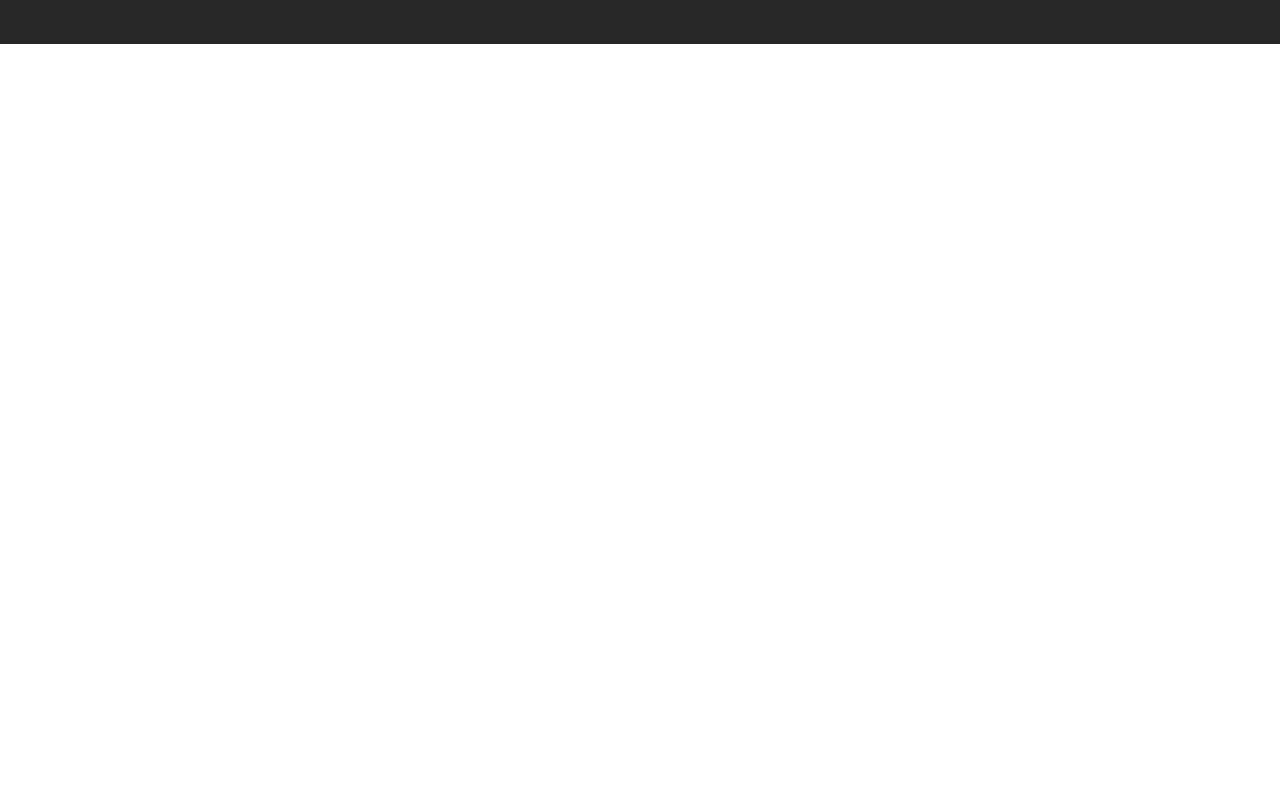
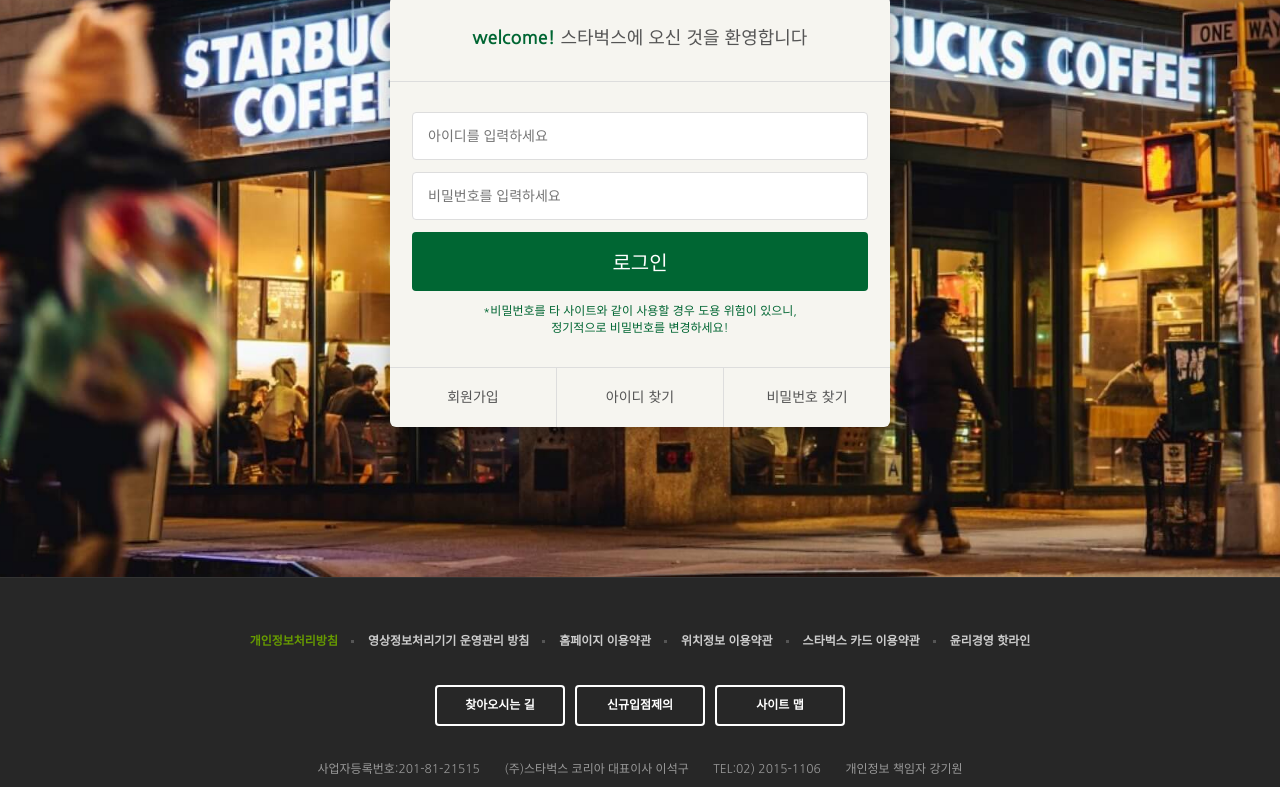
Before and after one commit to choieunstar/starbucks, a plain HTML site: page signin/index.html in a window 1280 px wide. Shown: the part 290-1077 px from the top of the page. Before the commit the page ends 800 px from the top, so only its background shows below. Drawn offline with nearby package versions, Linux system fonts and the light colour scheme.

Commit message:
로그인 페이지 완성

```diff
--- /dev/null
+++ b/css/signin.css
@@ -0,0 +1,79 @@
+.signin{
+  margin-top: 120px;
+  padding: 100px 0 150px;
+  background-image: url(../images/signin_bg.jpg);
+  background-repeat: no-repeat;
+  background-position: center;
+  background-attachment: fixed;
+  background-size: cover;
+}
+.signin h1{
+  color: #fff;
+  font-size: 30px;
+  font-weight: 700;
+  text-align: center;
+  margin-bottom: 24px;
+
+}
+.signin .signin__card{
+  width: 500px;
+  margin: 0 auto;
+  border-radius: 6px;
+  background-color: #f6f5f0;
+  box-shadow: 2px 2px 20px rgba(0,0,0,.3);
+  color: #555;
+}
+.signin__card h2{
+  padding: 30px;
+  font-size: 18px;
+  text-align: center;
+  border-bottom: 1px solid #ddd;
+}
+.signin__card h2 strong{
+  font-weight: 700;
+  color: #006633;
+}
+.signin__card form{
+padding: 30px 22px;
+}
+.signin__card form input{
+width: 100%;
+margin-bottom: 12px;
+padding: 15px;
+border: 1px solid #ddd;
+border-radius: 4px;
+outline: none;
+box-sizing: border-box;
+font-size: 14px;
+}
+.signin__card form [type="submit"]{
+  background-color: #006633;
+  border: none;
+  color: #fff;
+  font-size: 20px;
+  cursor: pointer;
+}
+.signin__card form p{
+  font-size: 12px;
+  color: #006633;
+  text-align: center;
+}
+.signin__card .actions{
+  display: flex;
+  border-top: 1px solid #ddd;
+}
+.signin__card .actions a{
+  flex-grow: 1;
+  flex-basis: 0;
+  text-align: center;
+  padding: 20px;
+  color: #555;
+  font-size: 14px;
+  border-right:1px solid #ddd;
+}
+.signin__card .actions a:last-child{
+  border-right: none;
+}
+.signin__card .actions a:hover{
+  text-decoration: underline;
+}
--- a/signin/index.html
+++ b/signin/index.html
@@ -16,6 +16,8 @@
 <link rel="stylesheet" href="https://fonts.googleapis.com/icon?family=Material+Icons">
 
 <link rel="stylesheet" href="../css/common.css"/>
+<link rel="stylesheet" href="../css/signin.css"/>
+
 
 
   <meta property="og:type" content="website" />
@@ -31,9 +33,6 @@
   <meta property="twitter:description" content="스타벅스는 세계에서 가장 큰 다국적 커피 전문점으로, 64개국에서 총 23,187개의 매점을 운영하고 있습니다." />
   <meta property="twitter:image" content="../images/starbucks_seo.jpg" />
   <meta property="twitter:url" content="https://starbucks.co.kr" />
-
-
-
 
   <script defer src="../js/common.js"></script>
 </head>
@@ -367,7 +366,26 @@
   </div>
   </header>
 
-  <section class="signin"></section>
+  <section class="signin">
+ <h1>로그인</h1>
+    <div class="signin__card">
+      <h2><strong>welcome!</strong> 스타벅스에 오신 것을 환영합니다</h2>
+      <form>
+        <input type="text" placeholder="아이디를 입력하세요">
+        <input type="password" placeholder="비밀번호를 입력하세요">
+        <input type="submit" value="로그인">
+        <P>
+          *비밀번호를 타 사이트와 같이 사용할 경우 도용 위험이 있으니,<br>
+          정기적으로 비밀번호를 변경하세요!
+        </P>
+      </form>
+      <div class="actions">
+        <a href="javascript:void(0)">회원가입</a>
+        <a href="javascript:void(0)">아이디 찾기</a>
+        <a href="javascript:void(0)">비밀번호 찾기</a>
+      </div>
+    </div>
+  </section>
 
 
 <!-- footer -->
```
